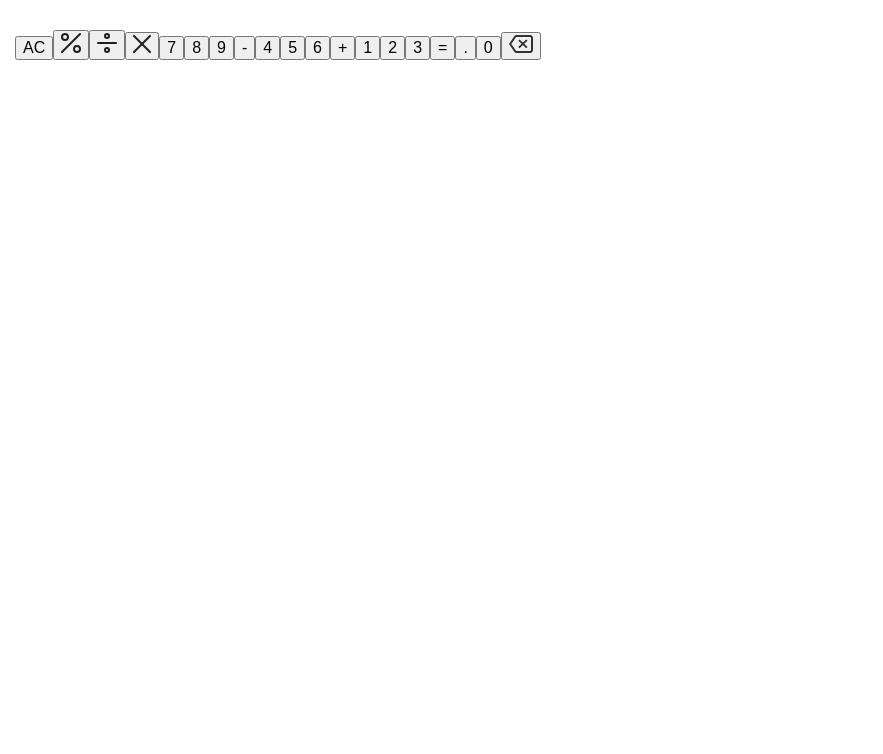
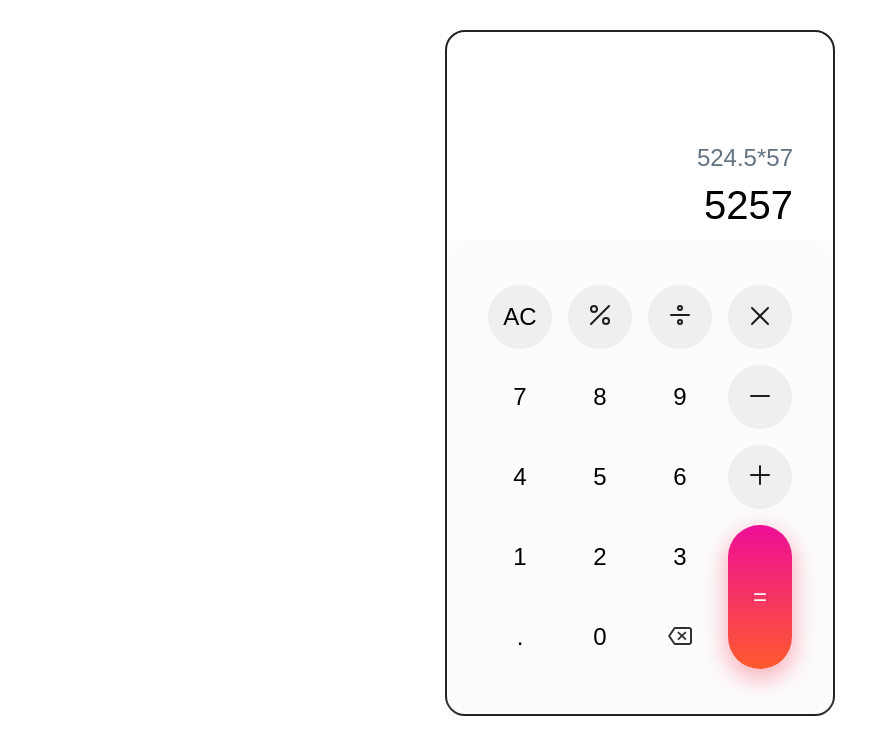
Before and after one commit to Nadezhda-v/calculator-app, a React (Create React App) app: page / in a window 1280 px wide. Shown: the top 754 px of the page, without its empty margins (0-883 px from the left). Built offline with nearby package versions, Linux system fonts and the light colour scheme.

Commit message:
feat: add styles

```diff
--- a/src/components/Calculator/Calculator.module.scss
+++ b/src/components/Calculator/Calculator.module.scss
@@ -0,0 +1,6 @@
+.calculatorContainer {
+  max-width: 390px;
+  margin: 0 auto;
+  border: 2px solid #212327;
+  border-radius: 20px;
+}
--- a/src/components/Calculator/Keyboard/Keyboard.module.scss
+++ b/src/components/Calculator/Keyboard/Keyboard.module.scss
@@ -0,0 +1,41 @@
+.keyboardContainer {
+  display: flex;
+  justify-content: center;
+  padding: 45px;
+  background-color: rgba(225, 225, 225, 0.1);
+  border-radius: 20px 20px 0 0;
+}
+
+.keyboardGrid {
+  display: grid;
+  grid-template-columns: repeat(4, 1fr);
+  gap: 16px;
+}
+
+.spanTwo {
+  grid-row: span 2;
+  width: 100%;
+  height: 144px !important;
+  border-radius: 32px;
+  box-shadow: 0 8px 24px 2px rgba(247, 60, 87, 0.4);
+  background: linear-gradient(180deg, #ed0e98 0%, #fe5a2d 100%) !important;
+  color: #fff;
+}
+
+.button {
+  width: 64px;
+  height: 64px;
+  font-size: 24px;
+  border-radius: 32px;
+  transition: all 0.3s ease;
+
+  &:active {
+    border-radius: 10px;
+    background: rgba(194, 151, 151, 0.9);
+    filter: brightness(150%);
+  }
+}
+
+.generalButton {
+  background: none;
+}
--- a/src/components/Calculator/Keyboard/Keyboard.tsx
+++ b/src/components/Calculator/Keyboard/Keyboard.tsx
@@ -6,80 +6,112 @@ import PercentIcon from '../../icons/PercentIcon';
 import DivideIcon from '../../icons/DivideIcon';
 import MultiplyIcon from '../../icons/MultiplyIcon';
 import ClearIcon from '../../icons/ClearIcon';
+import MinusIcon from '../../icons/MinusIcon';
+import PlusIcon from '../../icons/PlusIcon';
 
 interface Key {
   key: string | number | JSX.Element;
+  isCountSpan?: number;
+  isRound: boolean;
 }
 
 const keys: Key[] = [
   {
     key: 'AC',
+    isRound: true,
   },
   {
     key: <PercentIcon />,
+    isRound: true,
   },
   {
     key: <DivideIcon />,
+    isRound: true,
   },
   {
     key: <MultiplyIcon />,
+    isRound: true,
   },
   {
     key: 7,
+    isRound: false,
   },
   {
     key: 8,
+    isRound: false,
   },
   {
     key: 9,
+    isRound: false,
   },
   {
-    key: '-',
+    key: <MinusIcon />,
+    isRound: true,
   },
   {
     key: 4,
+    isRound: false,
   },
   {
     key: 5,
+    isRound: false,
   },
   {
     key: 6,
+    isRound: false,
   },
   {
-    key: '+',
+    key: <PlusIcon />,
+    isRound: true,
   },
   {
     key: 1,
+    isRound: false,
   },
   {
     key: 2,
+    isRound: false,
   },
   {
     key: 3,
+    isRound: false,
   },
   {
     key: '=',
+    isCountSpan: 2,
+    isRound: false,
   },
   {
     key: '.',
+    isRound: false,
   },
   {
     key: 0,
+    isRound: false,
   },
   {
     key: <ClearIcon />,
+    isRound: false,
   },
 ];
 
 const Keyboard = () => {
   return (
     <div className={style.keyboardContainer}>
-      {keys &&
-        keys.map((item) => (
-          <button key={uuid()} type='button'>
+      <div className={style.keyboardGrid}>
+        {keys.map((item) => (
+          <button
+            key={uuid()}
+            className={`${style.button} ${
+              item?.isCountSpan === 2 ? style.spanTwo : ''
+            }
+              ${item.isRound ? style.roundedButton : style.generalButton}`}
+            type='button'
+          >
             {item.key}
           </button>
         ))}
+      </div>
     </div>
   );
 };
--- a/src/components/Calculator/Output/Output.module.scss
+++ b/src/components/Calculator/Output/Output.module.scss
@@ -0,0 +1,20 @@
+.outputContainer {
+  display: flex;
+  // background-color: rgba(0, 0, 0, 0.75);
+  flex-direction: column;
+  max-width: 100%;
+  border-radius: 20px 20px 0 0;
+  align-items: flex-end;
+  padding: 12px 40px;
+}
+
+.previosOperand {
+  color: #637381;
+  font-size: 1.5rem;
+  padding-top: 100px;
+}
+
+.currentOperand {
+  font-size: 2.5rem;
+  padding-top: 10px;
+}
--- a/src/components/Calculator/Output/Output.tsx
+++ b/src/components/Calculator/Output/Output.tsx
@@ -3,12 +3,10 @@ import { observer } from 'mobx-react';
 import style from './Output.module.scss';
 
 const Output = () => {
-  console.log('gh');
-
   return (
     <div className={style.outputContainer}>
-      <div className={style.previosOperand} />
-      <div className={style.currentOperand} />
+      <div className={style.previosOperand}>524.5*57</div>
+      <div className={style.currentOperand}>5257</div>
     </div>
   );
 };
--- /dev/null
+++ b/src/components/icons/MinusIcon.tsx
@@ -0,0 +1,27 @@
+import { FC } from 'react';
+
+import Icon from './Icon';
+
+const MinusIcon: FC = () => {
+  return (
+    <Icon>
+      <svg
+        width='20'
+        height='10'
+        viewBox='0 0 20 10'
+        fill='none'
+        xmlns='http://www.w3.org/2000/svg'
+      >
+        <path
+          d='M1 1H19'
+          stroke='#1E1E1E'
+          strokeWidth='2'
+          strokeLinecap='round'
+          strokeLinejoin='round'
+        />
+      </svg>
+    </Icon>
+  );
+};
+
+export default MinusIcon;
--- /dev/null
+++ b/src/components/icons/PlusIcon.tsx
@@ -0,0 +1,34 @@
+import { FC } from 'react';
+
+import Icon from './Icon';
+
+const PlusIcon: FC = () => {
+  return (
+    <Icon>
+      <svg
+        width='20'
+        height='20'
+        viewBox='0 0 20 20'
+        fill='none'
+        xmlns='http://www.w3.org/2000/svg'
+      >
+        <path
+          d='M10 1V19'
+          stroke='#1E1E1E'
+          strokeWidth='2'
+          strokeLinecap='round'
+          strokeLinejoin='round'
+        />
+        <path
+          d='M1 10H19'
+          stroke='#1E1E1E'
+          strokeWidth='2'
+          strokeLinecap='round'
+          strokeLinejoin='round'
+        />
+      </svg>
+    </Icon>
+  );
+};
+
+export default PlusIcon;
--- a/src/index.scss
+++ b/src/index.scss
@@ -5,5 +5,46 @@ body {
   min-height: 100vh;
   font-family: Arial, sans-serif;
   font-size: 16px;
-  color: #fff;
+  color: #000;
 }
+
+html {
+  position: relative;
+  box-sizing: border-box;
+}
+
+*,
+*::before,
+*::after {
+  box-sizing: inherit;
+}
+
+img,
+svg {
+  max-width: 100%;
+  height: auto;
+}
+
+button {
+  padding: 0;
+  cursor: pointer;
+  border: 0;
+}
+
+a {
+  text-decoration: none;
+  color: inherit;
+}
+
+ul {
+  list-style: none;
+  padding: 0;
+  margin: 0;
+}
+
+h1,
+h2,
+h3,
+p {
+  margin: 0;
+}
```
